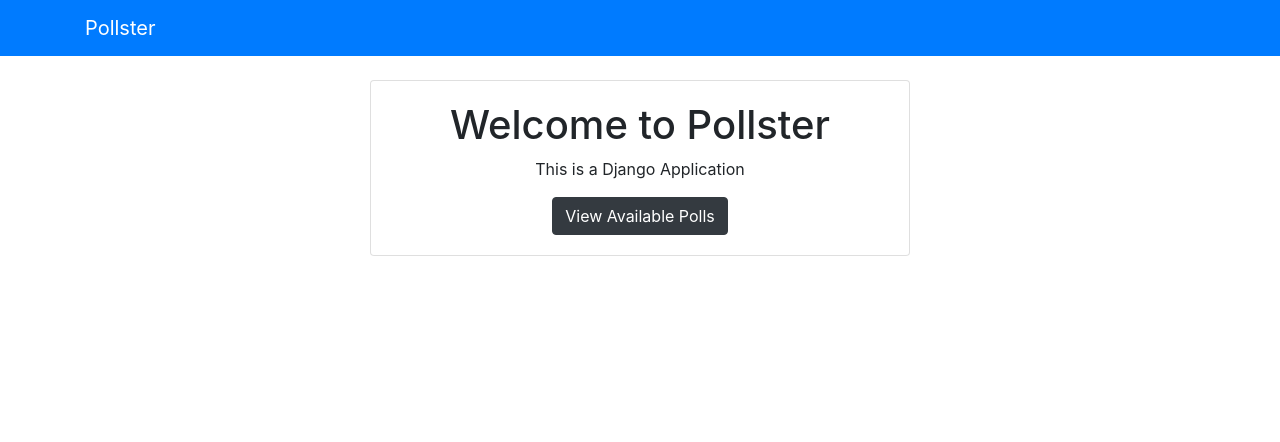
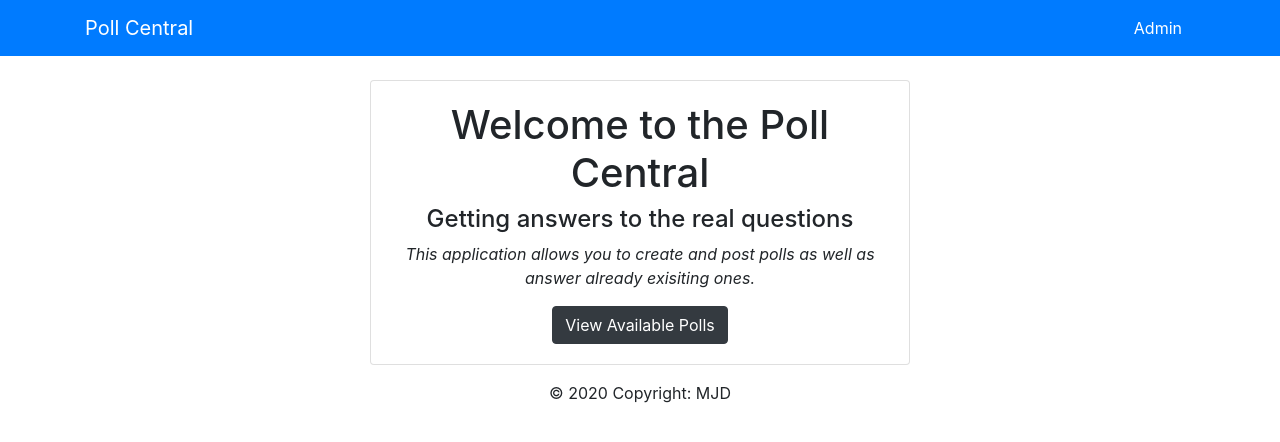
Before and after one commit to MJDymalla/Django-Polling-App, a Django app: page / in a window 1280 px wide. Shown: the top 442 px of the page. Run offline with Django 3.2, Linux system fonts and the light colour scheme; some libraries are stand-ins or nearby versions.

Commit message:
admin link added

```diff
--- /dev/null
+++ b/DjangoPoll/static/styles.css
@@ -0,0 +1,4 @@
+html {
+    background-color: red;
+    font-size: 100px;
+}
--- a/DjangoPoll/templates/base.html
+++ b/DjangoPoll/templates/base.html
@@ -5,6 +5,7 @@
     <meta name="viewport" content="width=device-width, initial-scale=1.0">
     <meta http-equiv="X-UA-Compatible" content="ie=edge">
     <link rel="stylesheet" href="https://stackpath.bootstrapcdn.com/bootstrap/4.4.1/css/bootstrap.min.css" integrity="sha384-Vkoo8x4CGsO3+Hhxv8T/Q5PaXtkKtu6ug5TOeNV6gBiFeWPGFN9MuhOf23Q9Ifjh" crossorigin="anonymous">
+
     <title>Polls {% block title %}{% endblock %}</title>
 </head>
 <body>
@@ -16,5 +17,6 @@
             </div>
         </div>
     </div>
+    {% include 'partials/_footer.html' %}
 </body>
 </html>
--- a/DjangoPoll/templates/pages/index.html
+++ b/DjangoPoll/templates/pages/index.html
@@ -1,10 +1,11 @@
 {% extends 'base.html' %}
+
 {% block content %}
-
 <div class="card text-center">
     <div class="card-body">
-        <h1>Welcome to Pollster</h1>
-        <p>This is a Django Application</p>
+        <h1>Welcome to the Poll Central</h1>
+        <h4>Getting answers to the real questions</h4>
+        <p><i>This application allows you to create and post polls as well as answer already exisiting ones.</i></p>
         <a href="{% url 'polls:index' %}" class="btn btn-dark">
             View Available Polls
         </a>
--- /dev/null
+++ b/DjangoPoll/templates/partials/_footer.html
@@ -0,0 +1,5 @@
+<footer class="page-footer font-small blue">
+    <div class="footer-copyright text-center py-3">© 2020 Copyright:
+        MJD
+    </div>
+</footer>
--- a/DjangoPoll/templates/partials/_navbar.html
+++ b/DjangoPoll/templates/partials/_navbar.html
@@ -1,5 +1,8 @@
 <nav class="navbar navbar-dark bg-primary mb-4">
     <div class="container">
-        <a href="/" class="navbar-brand">Pollster</a>
+        <a href="/" class="navbar-brand">Poll Central</a>
+        <a href="{% url 'admin:index' %}" class="btn btn-primary btn-small">
+            Admin
+        </a>
     </div>
 </nav>
```
Also changed, not shown: DjangoPoll/db.sqlite3.
